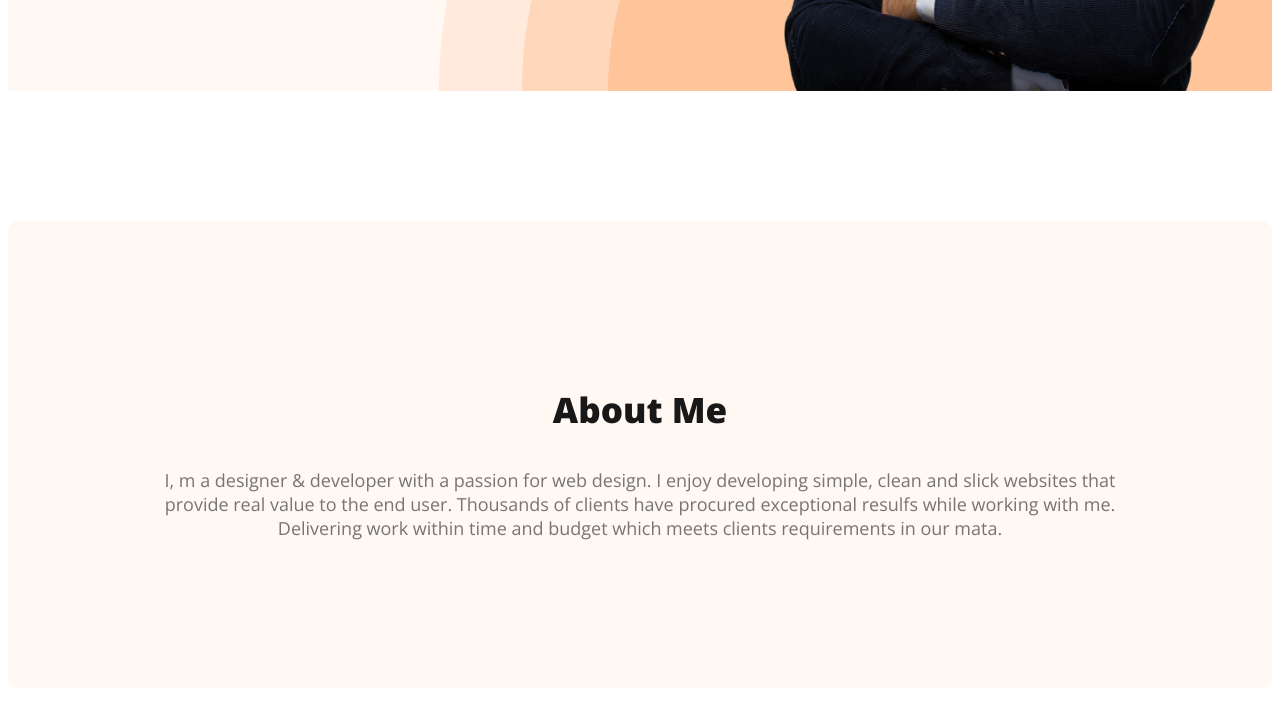
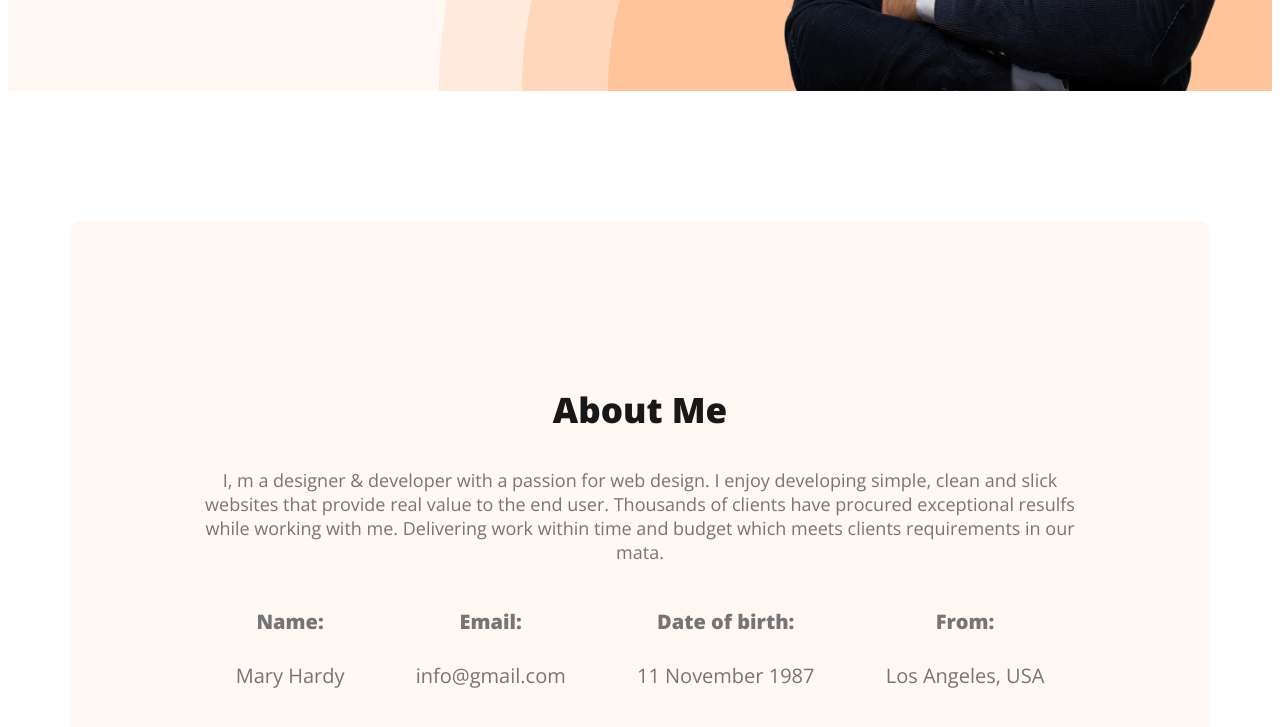
Before and after one commit to Mmsshakil/web-devloper-portfolio, a plain HTML site: page index.html in a window 1280 px wide. Shown: the part 677-1404 px from the top of the page. Drawn offline with nearby package versions, Linux system fonts and the light colour scheme.

Commit message:
about section done

```diff
--- a/index.html
+++ b/index.html
@@ -46,6 +46,28 @@
         clean and slick websites that provide real value to the end user. Thousands of clients have procured exceptional
         resulfs while working with me. Delivering work within time and budget which meets clients requirements in our
         mata.</p>
+
+      <!---------->
+      <!--------.about-info*4>h4.info-title+p.info-description------>
+      <div class="about-info-container">
+        <div class="about-info">
+          <h4 class="info-title">Name:</h4>
+          <p class="info-description">Mary Hardy</p>
+        </div>
+        <div class="about-info">
+          <h4 class="info-title">Email:</h4>
+          <p class="info-description">info@gmail.com</p>
+        </div>
+        <div class="about-info">
+          <h4 class="info-title">Date of birth:</h4>
+          <p class="info-description">11 November 1987</p>
+        </div>
+        <div class="about-info">
+          <h4 class="info-title">From:</h4>
+          <p class="info-description">Los Angeles, USA</p>
+        </div>
+      </div>
+
     </section>
 
   </main>
--- a/styles/portfolio.css
+++ b/styles/portfolio.css
@@ -102,7 +102,10 @@ nav a {
 
 /* main section start */
 
-main {}
+main {
+  max-width: 1140px;
+  margin: 0 auto;
+}
 
 /* about section styles */
 .about {
@@ -126,3 +129,17 @@ main {}
   font-size: 18px;
   font-weight: 400;
 }
+
+.about-info-container {
+  display: flex;
+  /* margin-right: 50px; i dont understand this line justyfy */
+  justify-content: space-around;
+}
+
+
+.about-info {
+  color: #757575;
+  text-align: center;
+  font-size: 20px;
+  font-weight: 400;
+}
```
